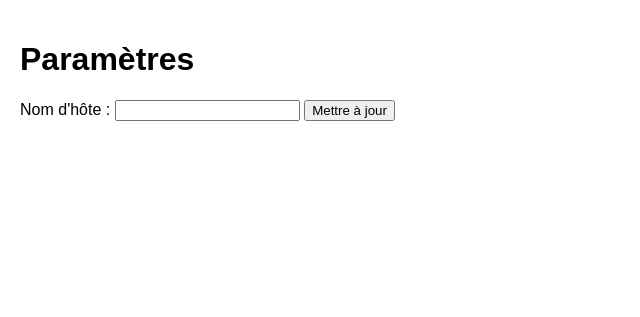
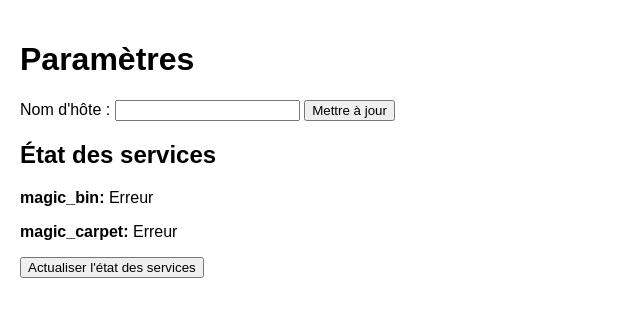
Before and after one commit to etiennerc-wobz/magicloop_iot_config, a Flask app: page /settings in a window 1280 px wide. Shown: the part 38-355 px from the top of the page, without its empty margins (0-640 px from the left). Run offline with Flask 2, Linux system fonts and the light colour scheme.

Commit message:
Add get services states

```diff
--- a/magicloop_iot_config/app.py
+++ b/magicloop_iot_config/app.py
@@ -112,6 +112,26 @@
     is_hotspot_active = "yes:Hotspot" in result.stdout
     return jsonify({"hotspot_active": is_hotspot_active})
 
+@app.route('/service_status', methods=['GET'])
+def service_status():
+    """Retourne l'état des services magic_bin et magic_carpet."""
+    services = ["magic_bin", "magic_carpet"]
+    status = {}
+
+    for service in services:
+        try:
+            result = subprocess.run(
+                ["systemctl", "is-active", service],
+                capture_output=True,
+                text=True,
+            )
+            # Analyse le statut (actif ou inactif)
+            status[service] = result.stdout.strip()
+        except Exception as e:
+            status[service] = f"Erreur: {str(e)}"
+
+    return jsonify(status)
+
 def get_ip_address(interface):
     """Récupère l'adresse IP actuelle pour une interface donnée."""
     result = subprocess.run(['nmcli', '-g', 'IP4.ADDRESS', 'device', 'show', interface], capture_output=True, text=True)
--- a/magicloop_iot_config/templates/settings.html
+++ b/magicloop_iot_config/templates/settings.html
@@ -7,4 +7,29 @@
     <input type="text" id="hostname" name="hostname" required>
     <button type="submit">Mettre à jour</button>
 </form>
+<div>
+    <h2>État des services</h2>
+    <p><strong>magic_bin:</strong> <span id="magic_bin_status">...</span></p>
+    <p><strong>magic_carpet:</strong> <span id="magic_carpet_status">...</span></p>
+    <button onclick="updateServiceStatus()">Actualiser l'état des services</button>
+</div>
+<script>
+    function updateServiceStatus() {
+        fetch('/service_status')
+            .then(response => response.json())
+            .then(data => {
+                document.getElementById('magic_bin_status').textContent = data.magic_bin || "Erreur";
+                document.getElementById('magic_carpet_status').textContent = data.magic_carpet || "Erreur";
+            })
+            .catch(error => {
+                console.error('Erreur:', error);
+                alert('Impossible de récupérer l\'état des services.');
+            });
+    }
+
+    // Charger l'état des services au démarrage
+    document.addEventListener('DOMContentLoaded', function() {
+        updateServiceStatus();
+    });
+</script>
 {% endblock %}
```
